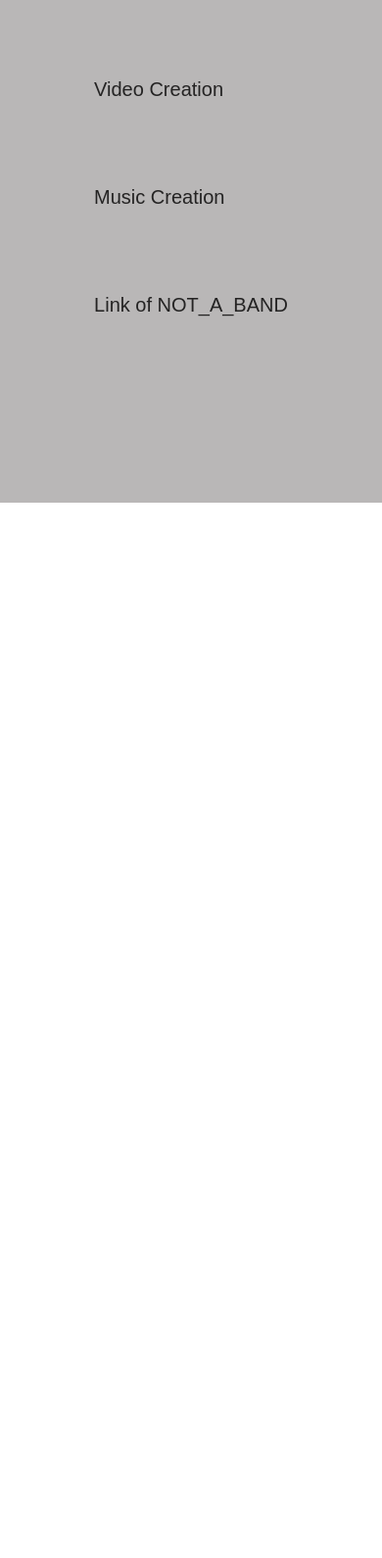
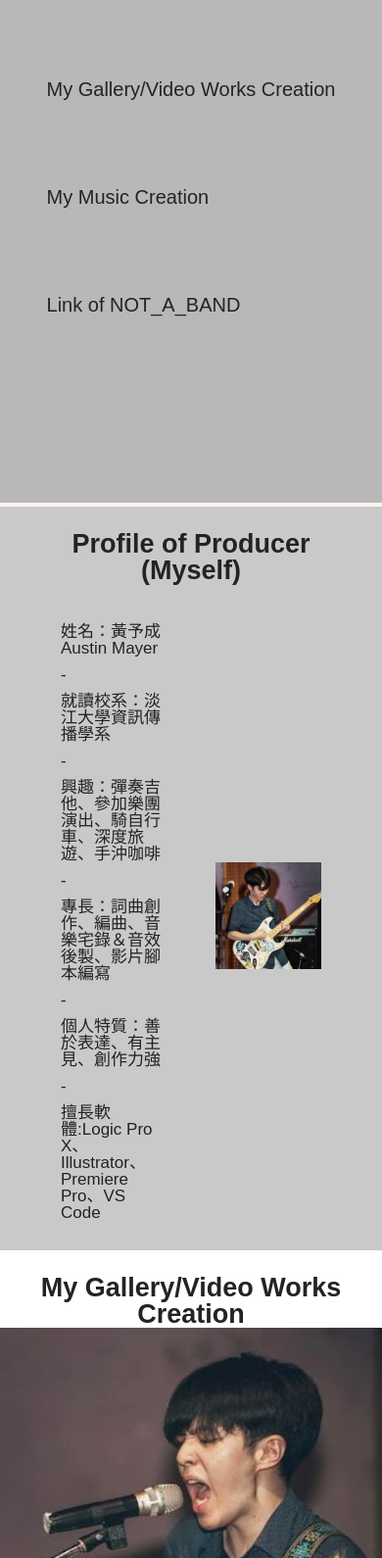
Before and after one commit to austinmayer10969/409040630project, a plain HTML site: page dist/index.html in a window 390 px wide. Shown: the part 331-1921 px from the top of the page at 98% size. Before the commit the page ends 844 px from the top, so only its background shows below. Drawn offline with nearby package versions, Linux system fonts and the light colour scheme.

Commit message:
add dist files

```diff
--- a/dist/css/style.css
+++ b/dist/css/style.css
@@ -1,7 +1,6 @@
 * {
   padding: 0;
   margin: 0;
-  -webkit-box-sizing: border-box;
   box-sizing: border-box;
 }
 
@@ -20,7 +19,6 @@ body {
   max-width: 1300px;
   margin: 0 auto;
   padding: 0 3.2rem;
-  -webkit-column-gap: 6.4rem;
   column-gap: 6.4rem;
   row-gap: 9.6rem;
 }
@@ -28,48 +26,43 @@ body {
 .heading-primary {
   text-align: center;
   text-transform: uppercase;
-  color: #242323;
+  color: rgb(36, 35, 35);
   font-size: 4rem;
   padding-bottom: 4rem;
 }
 
+.heading-secondary {
+  text-align: center;
+  color: rgb(36, 35, 35);
+  font-size: 2.7rem;
+  padding-top: 2.5rem;
+}
+
 .header {
-  display: -webkit-box;
-  display: -ms-flexbox;
   display: flex;
-  -webkit-box-pack: justify;
-  -ms-flex-pack: justify;
   justify-content: space-between;
-  -webkit-box-align: center;
-  -ms-flex-align: center;
   align-items: center;
   background-color: rgba(227, 249, 254, 0.605);
   padding: 0 6rem;
   gap: 3rem;
 }
-
 .header .logo {
   height: 5rem;
 }
-
 .header .main-nav-list {
-  display: -webkit-box;
-  display: -ms-flexbox;
   display: flex;
   gap: 3rem;
   list-style: none;
 }
-
 .header .main-nav-link {
   display: inline-block;
   text-decoration: none;
-  color: #242323;
+  color: rgb(36, 35, 35);
   font-size: 1.5rem;
   font-weight: 530;
 }
-
 .header .main-nav-link:hover {
-  background-color: #b9b7b7;
+  background-color: rgb(185, 183, 183);
   border-radius: 3rem;
 }
 
@@ -83,7 +76,7 @@ body {
 .icon-mobile-nav {
   height: 5rem;
   width: 5rem;
-  color: #616161;
+  color: rgb(97, 97, 97);
 }
 
 .icon-mobile-nav[name=close-sharp] {
@@ -93,36 +86,46 @@ body {
 div img {
   width: 100%;
   height: 100%;
-  -o-object-fit: cover;
   object-fit: cover;
 }
 
 .section-about {
   background-color: rgba(246, 205, 181, 0.23);
 }
-
 .section-about .about {
-  display: -ms-grid;
   display: grid;
-  -ms-grid-columns: 1fr 1fr;
   grid-template-columns: 1fr 1fr;
   gap: 3rem;
-  -webkit-box-align: center;
-  -ms-flex-align: center;
   align-items: center;
   padding-top: 3rem;
   max-width: 130rem;
   margin: auto;
   padding-bottom: 5rem;
 }
-
 .section-about .about-description {
   font-size: 1.7rem;
   padding-top: 1.5rem;
 }
-
 .section-about .about-img {
   width: 100%;
+}
+
+.section-profile {
+  background-color: rgba(159, 159, 159, 0.555);
+}
+.section-profile .profile {
+  display: grid;
+  grid-template-columns: 1fr 1fr;
+  margin: auto;
+  align-items: center;
+  max-width: 130rem;
+  padding: 3rem;
+  gap: 5rem;
+}
+.section-profile .profile-description {
+  font-size: 1.7rem;
+  padding-top: 1rem;
+  color: rgb(36, 35, 35);
 }
 
 @media (max-width: 900px) {
@@ -135,28 +138,17 @@ div img {
     width: 100%;
     height: 100vh;
     opacity: 0;
-    background-color: #b9b7b7;
+    background-color: rgb(185, 183, 183);
     position: absolute;
-    display: -webkit-box;
-    display: -ms-flexbox;
     display: flex;
-    -webkit-box-pack: center;
-    -ms-flex-pack: center;
     justify-content: center;
-    -webkit-box-align: center;
-    -ms-flex-align: center;
     align-items: center;
     visibility: hidden;
     pointer-events: none;
-    -webkit-transform: translateY(100%);
     transform: translateY(100%);
-    -webkit-transition: all 1s ease-in-out;
     transition: all 1s ease-in-out;
   }
   .header .main-nav-list {
-    -webkit-box-orient: vertical;
-    -webkit-box-direction: normal;
-    -ms-flex-direction: column;
     flex-direction: column;
   }
   .header .main-nav-link {
@@ -164,7 +156,7 @@ div img {
     padding: 3rem;
   }
   .header .main-nav-link:hover {
-    background-color: #f0f0f0;
+    background-color: rgb(240, 240, 240);
     border-radius: 3rem;
     padding: 1.3rem;
   }
@@ -172,7 +164,6 @@ div img {
     opacity: 1;
     visibility: visible;
     pointer-events: auto;
-    -webkit-transform: translateY(0);
     transform: translateY(0);
   }
   .header.nav-open .icon-mobile-nav[name=close-sharp] {
@@ -182,6 +173,5 @@ div img {
     display: none;
   }
 }
-/*# sourceMappingURL=style.css.map */
 
 /*# sourceMappingURL=style.css.map */
--- a/dist/index.html
+++ b/dist/index.html
@@ -16,17 +16,16 @@
         <nav class="main-nav">
             <ul class="main-nav-list">
                 <li>
-                    <a href="#" class="main-nav-link">About NOT_A_BAND</a>
+                    <a href="#about" class="main-nav-link">About NOT_A_BAND</a>
                 </li>
                 <li>
-                    <a href="#" class="main-nav-link">My Profile</a>
+                    <a href="#profile" class="main-nav-link">My Profile</a>
                 </li>
                 <li>
-                    <a href="#" class="main-nav-link">Video
-                    Creation</a>
+                    <a href="#" class="main-nav-link">My Gallery/Video Works Creation</a>
                 </li>
                 <li>
-                    <a href="#" class="main-nav-link">Music
+                    <a href="#" class="main-nav-link">My Music
                     Creation</a>
                 </li>
                 <li>
@@ -43,7 +42,7 @@
         <div>
             <img src="./img/螢幕擷取畫面 2022-06-18 175330.png" alt="afterglow">
         </div>
-        <section class="section-about">
+        <section class="section-about" id="about">
             <div class="about">
                 <div class="about-image-box">
                     <img src="./img/螢幕擷取畫面 2022-06-07 001019.png" alt="NOT_A_BAND">
@@ -67,11 +66,91 @@
                     <p class="about-description">
                         在商業音樂充斥的市場上，只做最INDIE的農業音樂，藉由最直白最簡單的音樂，紀錄內心最深層的各種痛苦，及對社會的批判。
                     </p>
+                    <p class="about-description">
+                        -
+                    </p>
+                    <p class="about-description">
+                        Producer/Composer of NOT_A_BAND : 黃予成 Austin Mayer
+                    </p>
                 </div>
             </div>
         </section>
-        <section class="section-">
-            <div class="container"></div>
+        <section class="section-profile" id="profile">
+            <div class="container">
+                <h2 class="heading-secondary">Profile of Producer (Myself)</h2>
+                <div class="profile">
+                    <div class="profile-text-box">
+                        <p class="profile-description">
+                            姓名：黃予成 Austin Mayer
+                        </p>
+                        <p class="profile-description">
+                            -
+                        </p>
+                        <p class="profile-description">
+                            就讀校系：淡江大學資訊傳播學系
+                        </p>
+                        <p class="profile-description">
+                            -
+                        </p>
+                        <p class="profile-description">
+                            興趣：彈奏吉他、參加樂團演出、騎自行車、深度旅遊、手沖咖啡
+                        </p>
+                        <p class="profile-description">
+                            -
+                        </p>
+                        <p class="profile-description">
+                            專長：詞曲創作、編曲、音樂宅錄＆音效後製、影片腳本編寫
+                        </p>
+                        <p class="profile-description">
+                            -
+                        </p>
+                        <p class="profile-description">
+                            個人特質：善於表達、有主見、創作力強
+                        </p>
+                        <p class="profile-description">
+                            -
+                        </p>
+                        <p class="profile-description">
+                            擅長軟體:Logic Pro X、Illustrator、Premiere Pro、VS Code
+                        </p>
+                    </div>
+                    <div class="profile-img-box">
+                        <img src="./img/287744540_3095342277443034_7583837142431812262_n.jpg" alt="My Photo">
+                    </div>
+                </div>
+            </div>
+        </section>
+        <section class="section-gallery">
+            <h2 class="heading-secondary">My Gallery/Video Works Creation</h2>
+            <div class="gallery">
+                <figure class="gallery-item">
+                    <img src="./img/285154496_3086650894978839_8269993995393004460_n.jpg" alt="My Picture">
+                </figure>
+                <figure class="gallery-item">
+                    <img src="./img/270423336_2968163273494269_4141467631619436273_n.jpg" alt="My Picture">
+                </figure>
+                <figure class="gallery-item">
+                    <img src="./img/166221633_2758660084444590_5999468803326274282_n.jpg" alt="My Picture">
+                </figure>
+                <figure class="gallery-item">
+                    <img src="./img/129833836_2673758346268098_3783250207327350165_n.jpg" alt="My Picture">
+                </figure>
+                <figure class="gallery-item">
+                    <img src="./img/39536021_2024112264566046_6893073612706676736_n.jpg" alt="My Picture">
+                </figure>
+                <figure class="gallery-item">
+                    <img src="./img/27972891_1892826864361254_4594891957874193856_n.jpg" alt="My Picture">
+                </figure>
+                <figure class="gallery-item">
+                    <img src="./img/螢幕擷取畫面 2022-06-19 171049.png" alt="Video Work Screenshot">
+                </figure>
+                <figure class="gallery-item">
+                    <img src="./img/螢幕擷取畫面 2022-06-19 171140.png" alt="Video Work Screenshot">
+                </figure>
+                <figure class="gallery-item">
+                    <img src="./img/螢幕擷取畫面 2022-06-19 172308.png" alt="Video Work Screenshot">
+                </figure>
+            </div>
         </section>
         <section class="section-music"></section>
     </main>
--- a/dist/scss/style.scss
+++ b/dist/scss/style.scss
@@ -27,6 +27,13 @@
     color: rgb(36, 35, 35);
     font-size: 4rem;
     padding-bottom: 4rem;
+  }
+
+  .heading-secondary {
+    text-align: center;
+    color: rgb(36, 35, 35);
+    font-size: 2.7rem;
+    padding-top: 2.5rem;
   }
 
   .header {
@@ -111,6 +118,26 @@
     }
   }
 
+  .section-profile {
+    background-color: rgba(159, 159, 159, 0.555);
+
+    .profile {
+      display: grid;
+      grid-template-columns: 1fr 1fr;
+      margin: auto;
+      align-items: center;
+      max-width: 130rem;
+      padding: 3rem;
+      gap: 5rem;
+
+      &-description {
+        font-size: 1.7rem;
+        padding-top: 1rem;
+        color: rgb(36, 35, 35);
+      }
+    }
+  }
+
   @media (max-width: 900px) {
     .header {
 
```
Also changed, not shown: dist/img/129833836_2673758346268098_3783250207327350165_n.jpg (added), dist/img/166221633_2758660084444590_5999468803326274282_n.jpg (added), dist/img/270423336_2968163273494269_4141467631619436273_n.jpg (added), dist/img/27972891_1892826864361254_4594891957874193856_n.jpg (added), dist/img/285154496_3086650894978839_8269993995393004460_n.jpg (added), dist/img/287744540_3095342277443034_7583837142431812262_n.jpg (added), dist/img/39536021_2024112264566046_6893073612706676736_n.jpg (added), dist/img/螢幕擷取畫面 2022-06-19 171049.png (added), dist/img/螢幕擷取畫面 2022-06-19 171140.png (added), dist/img/螢幕擷取畫面 2022-06-19 172308.png (added), 1 other file.
